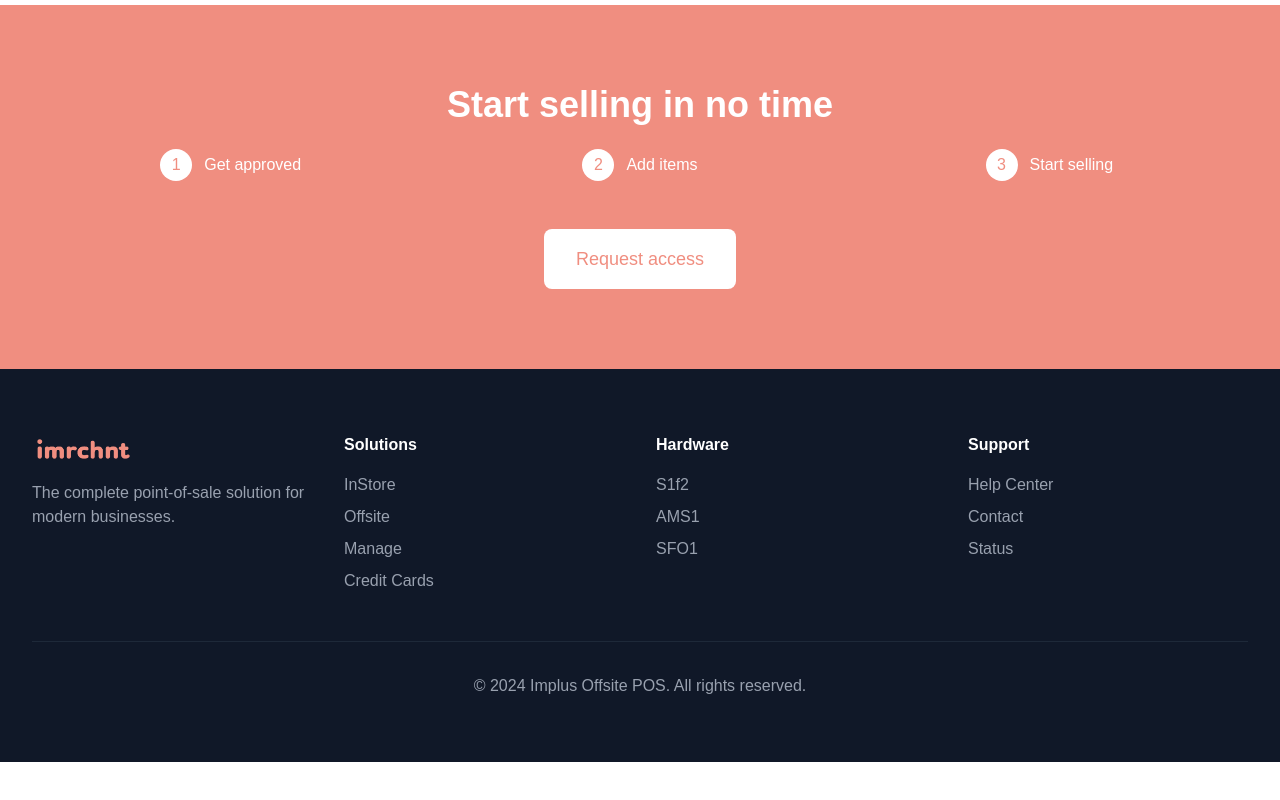
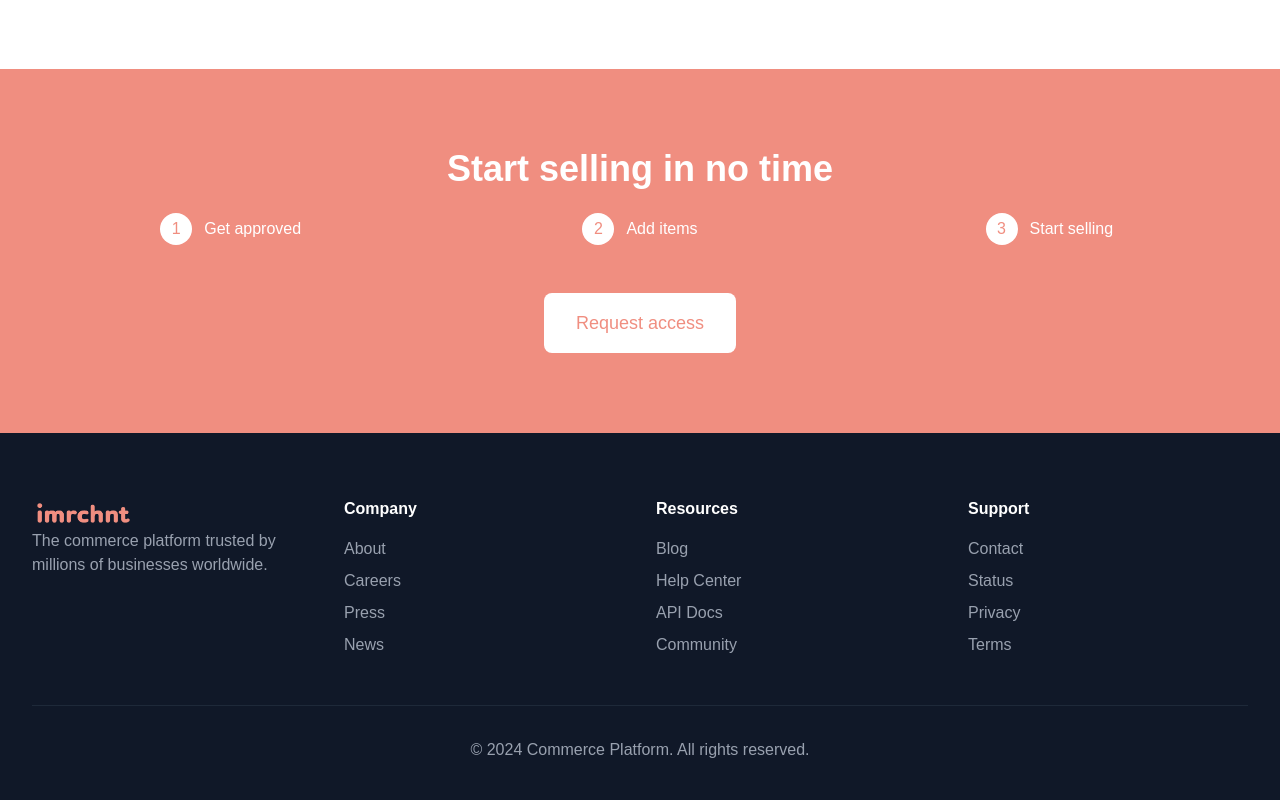
Before and after one commit to MarkHochreiter/imrchnt-website, a React (Vite) app: page / in a window 1280 px wide. Shown: the part 1660-2460 px from the top of the page. Before the commit the page ends 2422 px from the top, so only its background shows below. Built offline with nearby package versions, Linux system fonts and the light colour scheme.

Commit message:
Update App.jsx

```diff
--- a/src/App.jsx
+++ b/src/App.jsx
@@ -13,7 +13,6 @@ import S1f2Page from './components/S1f2Page.jsx'
 import Ams1Page from './components/Ams1Page.jsx'
 import Sfo1Page from './components/Sfo1Page.jsx'
 import SignupModal from './components/SignupModal.jsx'
-import POSDiagramPage from './components/POSDiagramPage.jsx'
 import './App.css'
 
 // Button component
@@ -203,7 +202,7 @@ function App() {
               Seamless POS. Intuitive Design.
             </h1>
             <p className="text-xl md:text-2xl text-gray-300 mb-8 max-w-2xl">
-              Pop up, Off site, In store. Network connection or not.<br /> Minimal training. Anyone, anywhere, anytime.
+              Pop up, Off site, In store. <br /> Network connection or not.<br /> Minimal training. <br /> Anyone, anywhere, anytime.
             </p>
             <div className="flex flex-col sm:flex-row gap-4">
               <Button
@@ -266,6 +265,66 @@ function App() {
           </div>
         </div>
       </section>
+
+    {/* Features Grid
+      <section className="py-20 bg-gray-50">
+        <div className="max-w-7xl mx-auto px-4 sm:px-6 lg:px-8">
+          <div className="text-center mb-16">
+            <h2 className="text-3xl md:text-4xl font-bold text-gray-900 mb-4">
+              Everything you need to sell
+            </h2>
+            <p className="text-xl text-gray-600 max-w-2xl mx-auto">
+              From payment processing to inventory management, we've got you covered.
+            </p>
+          </div>
+
+          <div className="grid md:grid-cols-2 lg:grid-cols-3 gap-8">
+            <div className="bg-white p-6 rounded-lg shadow-sm">
+              <Smartphone className="h-12 w-12 text-[#f08e80] mb-4" />
+              <h3 className="text-xl font-semibold mb-2">Mobile POS</h3>
+              <p className="text-gray-600">
+                Turn any device into a point of sale with our mobile app.
+              </p>
+            </div>
+            <div className="bg-white p-6 rounded-lg shadow-sm">
+              <ShoppingCart className="h-12 w-12 text-blue-600 mb-4" />
+              <h3 className="text-xl font-semibold mb-2">Inventory Management</h3>
+              <p className="text-gray-600">
+                Track stock levels, manage variants, and automate reordering.
+              </p>
+            </div>
+            <div className="bg-white p-6 rounded-lg shadow-sm">
+              <BarChart3 className="h-12 w-12 text-purple-600 mb-4" />
+              <h3 className="text-xl font-semibold mb-2">Analytics & Reports</h3>
+              <p className="text-gray-600">
+                Get insights into sales, customers, and business performance.
+              </p>
+            </div>
+            <div className="bg-white p-6 rounded-lg shadow-sm">
+              <Users className="h-12 w-12 text-green-600 mb-4" />
+              <h3 className="text-xl font-semibold mb-2">Customer Management</h3>
+              <p className="text-gray-600">
+                Build customer profiles and create targeted marketing campaigns.
+              </p>
+            </div>
+            <div className="bg-white p-6 rounded-lg shadow-sm">
+              <Globe className="h-12 w-12 text-indigo-600 mb-4" />
+              <h3 className="text-xl font-semibold mb-2">Multi-Channel Selling</h3>
+              <p className="text-gray-600">
+                InStore, Offsite, Pop-Up, all on one platform.
+              </p>
+            </div>
+            <div className="bg-white p-6 rounded-lg shadow-sm">
+              <Zap className="h-12 w-12 text-yellow-600 mb-4" />
+              <h3 className="text-xl font-semibold mb-2">Fast Checkout</h3>
+              <p className="text-gray-600">
+                Lightning-fast transactions with multiple payment options.
+              </p>
+            </div>
+          </div>
+        </div>
+      </section>
+          */}
 
       {/* Stats Section */}
       <section className="py-20 bg-white">
@@ -331,39 +390,41 @@ function App() {
         <div className="max-w-7xl mx-auto px-4 sm:px-6 lg:px-8">
           <div className="grid md:grid-cols-4 gap-8">
             <div>
-              <img src={logo} alt="Implus Offsite POS Logo" className="h-8 mb-4" />
+              <img src={logo} alt="Implus Offsite POS Logo" className="h-8" />
               <p className="text-gray-400">
-                The complete point-of-sale solution for modern businesses.
+                The commerce platform trusted by millions of businesses worldwide.
               </p>
             </div>
             <div>
-              <h3 className="font-semibold mb-4">Solutions</h3>
+              <h3 className="font-semibold mb-4">Company</h3>
               <ul className="space-y-2 text-gray-400">
-                <li><a href="#" className="hover:text-white">InStore</a></li>
-                <li><a href="#" className="hover:text-white">Offsite</a></li>
-                <li><a href="#" className="hover:text-white">Manage</a></li>
-                <li><a href="#" className="hover:text-white">Credit Cards</a></li>
+                <li><a href="#" className="hover:text-white">About</a></li>
+                <li><a href="#" className="hover:text-white">Careers</a></li>
+                <li><a href="#" className="hover:text-white">Press</a></li>
+                <li><a href="#" className="hover:text-white">News</a></li>
               </ul>
             </div>
             <div>
-              <h3 className="font-semibold mb-4">Hardware</h3>
+              <h3 className="font-semibold mb-4">Resources</h3>
               <ul className="space-y-2 text-gray-400">
-                <li><a href="#" className="hover:text-white">S1f2</a></li>
-                <li><a href="#" className="hover:text-white">AMS1</a></li>
-                <li><a href="#" className="hover:text-white">SFO1</a></li>
+                <li><a href="#" className="hover:text-white">Blog</a></li>
+                <li><a href="#" className="hover:text-white">Help Center</a></li>
+                <li><a href="#" className="hover:text-white">API Docs</a></li>
+                <li><a href="#" className="hover:text-white">Community</a></li>
               </ul>
             </div>
             <div>
               <h3 className="font-semibold mb-4">Support</h3>
               <ul className="space-y-2 text-gray-400">
-                <li><a href="#" className="hover:text-white">Help Center</a></li>
                 <li><a href="#" className="hover:text-white">Contact</a></li>
                 <li><a href="#" className="hover:text-white">Status</a></li>
+                <li><a href="#" className="hover:text-white">Privacy</a></li>
+                <li><a href="#" className="hover:text-white">Terms</a></li>
               </ul>
             </div>
           </div>
           <div className="border-t border-gray-800 mt-12 pt-8 text-center text-gray-400">
-            <p>&copy; 2024 Implus Offsite POS. All rights reserved.</p>
+            <p>&copy; 2024 Commerce Platform. All rights reserved.</p>
           </div>
         </div>
       </footer>
@@ -371,7 +432,7 @@ function App() {
       ) : currentPage === 'pricing' ? (
         <PricingPage />
       ) : currentPage === 'instore' ? (
-        <InStorePage onNavigate={setCurrentPage} />
+        <InStorePage />
       ) : currentPage === 'offsite' ? (
         <OffsitePage />
       ) : currentPage === 'manage' ? (
@@ -379,13 +440,11 @@ function App() {
       ) : currentPage === 'credit-cards' ? (
         <CreditCardProcessingPage />
       ) : currentPage === 's1f2' ? (
-        <S1f2Page />
+        <S1f2Page onNavigateBack={() => setCurrentPage('home')} />
       ) : currentPage === 'ams1' ? (
-        <Ams1Page />
+        <Ams1Page onNavigateBack={() => setCurrentPage('home')} />
       ) : currentPage === 'sfo1' ? (
-        <Sfo1Page />
-      ) : currentPage === 'pos-diagram' ? (
-        <POSDiagramPage />
+        <Sfo1Page onNavigateBack={() => setCurrentPage('home')} />
       ) : null}
     </div>
   )
```
